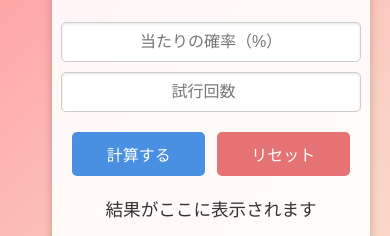
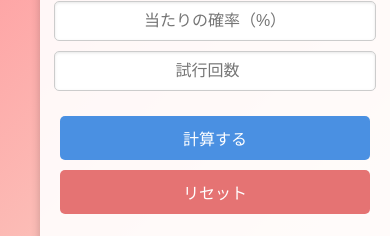
Before and after one commit to almondusagi/tumugacha.github.io, a plain HTML site: page index.html in a window 390 px wide. Shown: the part 144-380 px from the top of the page. Drawn offline with Linux system fonts and the light colour scheme.

Commit message:
Update ガチャ計算 HTML

```diff
--- a/index.html
+++ b/index.html
@@ -4,8 +4,6 @@
     <meta charset="UTF-8">
     <meta name="viewport" content="width=device-width, initial-scale=1.0, shrink-to-fit=no">
     <title>ガチャ計算</title>
-　　<link rel="icon" href="tumubox.ico" type="image/x-icon">
-    <link rel="shortcut icon" href="tumubox.ico" type="image/x-icon">
     <link href="https://fonts.googleapis.com/css2?family=Dancing+Script&display=swap" rel="stylesheet">
     <style>
         body {
@@ -185,27 +183,35 @@
             height: auto;
             z-index: 0;
         }
-        @media only screen and (min-width: 768px) {
+        @media only screen and (max-width: 767px) {
 	.main-container {
-                flex-direction: row;
+        padding: 20px; /* 上下左右に均等な余白 */
+        margin: 0 auto; /* 中央寄せ */
+        max-width: 90%; /* 最大幅を90%に設定 */
 	}
-            .calculator-container {
-                flex: 2;
-                margin-right: 20px;
+
+	.calculator-container, .toggle-container {
+        width: 100%; /* 幅を100%に設定 */
+        margin-bottom: 20px; /* 下部マージン */
 	}
-            .toggle-container {
-                flex: 1;
+
+	.input-group {
+        flex-direction: column;
+        width: 100%; /* 幅を100%に設定 */
 	}
-            .input-group {
-                flex-direction: row;
+
+	input {
+        width: 100%; /* 幅を100%に設定 */
+        margin: 5px 0; /* 上下マージン */
 	}
-            input {
-                width: 45%;
-                margin: 0 5px;
+
+	.button-group {
+	flex-direction: column; /* 縦並びに変更 */
 	}
-            #floating-image {
-                width: 100px;
-            }
+
+	button {
+	width: 100%; /* ボタンも幅100%に */
+	margin: 5px 0; /* 上下マージン */
 	}
     </style>
 </head>
```
Lines whose indentation alone changed are shown as unchanged.
